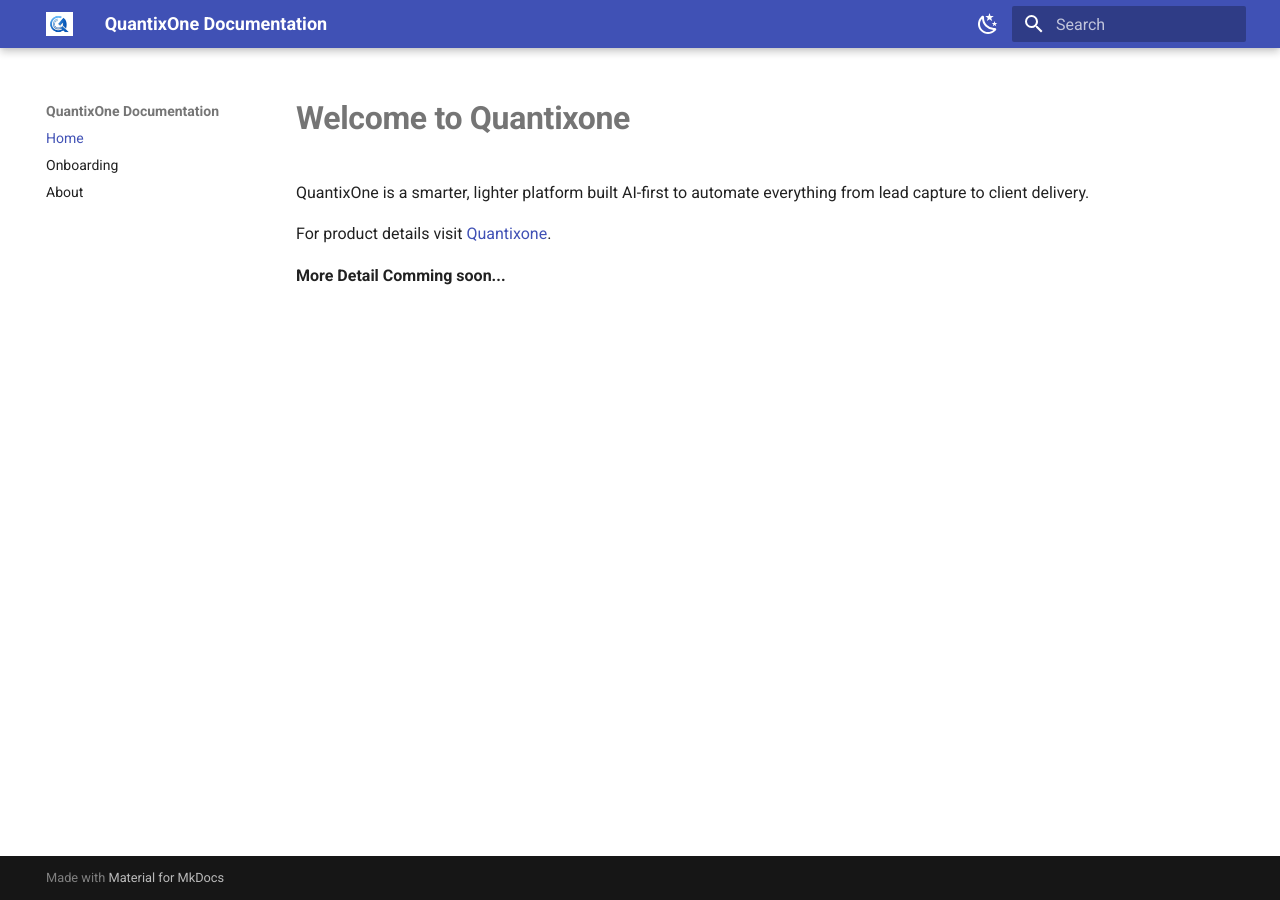
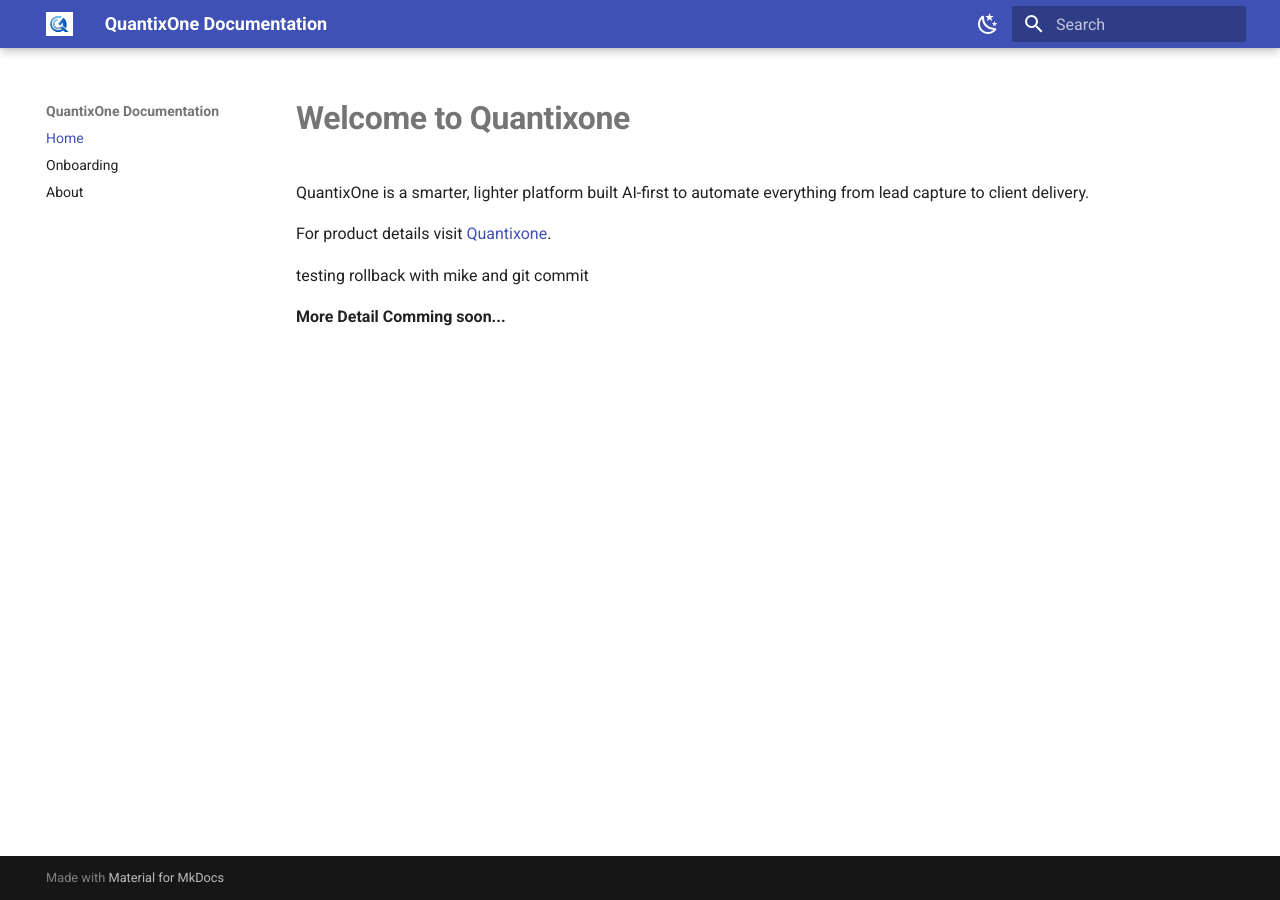
Before and after one commit to Thulasiramtejavegi/Quantixone-document, an MkDocs documentation site: the page built from docs/index.md, in a window 1280 px wide. Built offline with MkDocs 1.6.1 and Material for MkDocs 9.7.7, drawn with Linux system fonts in a browser that asks for light colours.

Commit message:
testing of rollback with mike and git commit 1

```diff
--- a/docs/index.md
+++ b/docs/index.md
@@ -4,4 +4,6 @@
 
 For product details visit [Quantixone](https://quantixone.com/).
 
+testing rollback with mike and git commit
+
 **More Detail Comming soon...**
```
